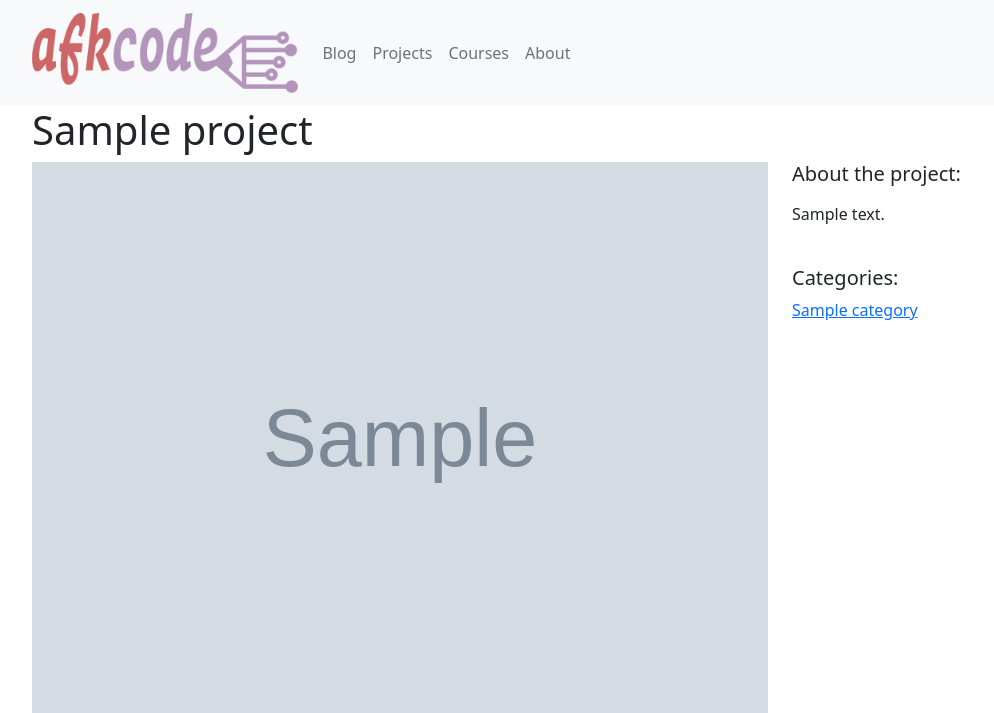
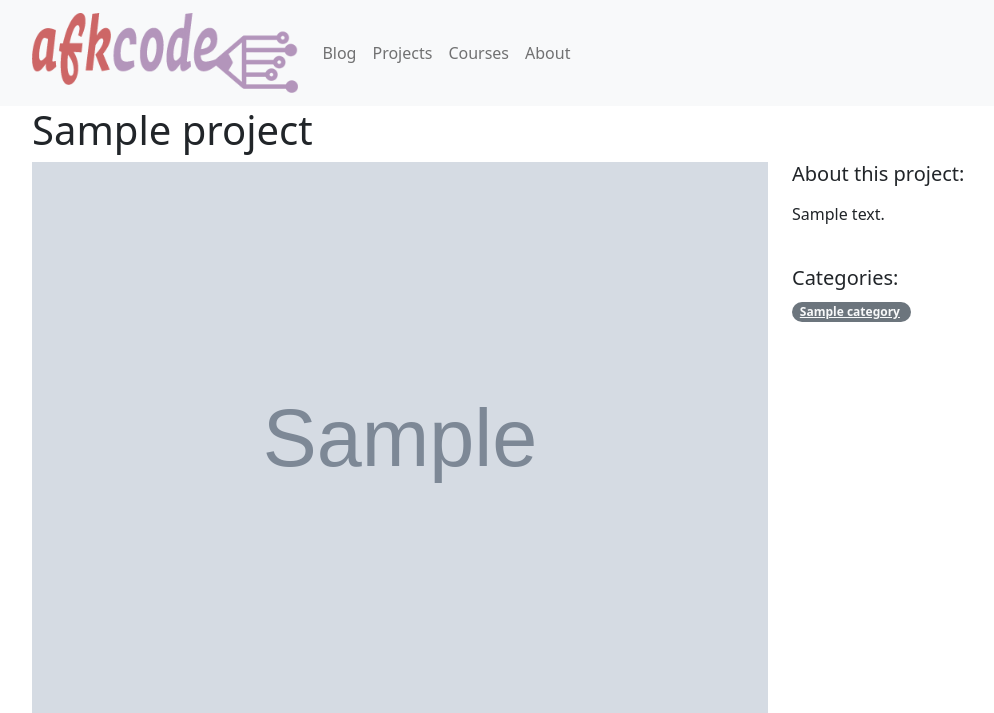
Before and after one commit to ababyduck/afkcode.com, a Django app: a page that uses projects/templates/project_detail.html in a window 1280 px wide. Shown: the top 713 px of the page, without its empty margins (50-1044 px from the left). Run offline with Django 4.2, Linux system fonts and the light colour scheme; tables that the repository leaves empty hold one stand-in row (values such as "Sample post"); grey boxes marked "Sample" are stand-in pictures; parts of the project's set-up code (start-up, migrations or seed data) failed here and were passed over.

Commit message:
Add syntax highlighting to post detail template, pillify categories

```diff
--- a/blog/templates/blog_index.html
+++ b/blog/templates/blog_index.html
@@ -18,8 +18,10 @@
     <h2><a href="{% url 'blog_detail' year=post.created_on.year month=post.created_on.month pk=post.pk slug=post.slug %}">{{ post.title }}</a></h2>
     <small>
         {{ post.created_on.date }} |&nbsp; Categories:&nbsp;
-        {% for category in post.categories.all %}
-            <a href="{% url 'blog_category' category.name %}">{{ category.name }}</a>&nbsp;
+        {% for category in post.categories.all|dictsort:'name' %}
+            <span class="badge rounded-pill bg-secondary">
+                <a class="link-light" href="{% url 'blog_category' category.name %}">{{ category.name }}</a>&nbsp;
+            </span>
         {% endfor %}
     </small>
     <div id="body_{{ post.slug }}">
--- a/projects/templates/project_detail.html
+++ b/projects/templates/project_detail.html
@@ -10,14 +10,16 @@
         <img src="{% get_media_prefix %}{{ project.image.name }}" alt="{{ project.image_alt_text }}" width="100%">
     </div>
     <div class="col-md-4">
-        <h5>About the project:</h5>
+        <h5>About this project:</h5>
         <p>{{ project.description | safe | linebreaks }}</p>
         <br>
         <h5>Categories:</h5>
         <ul class="list-inline">
         {% for category in project.categories.all %}
             <li class="list-inline-item">
-                <a href="{% url 'blog_category' category.name %}">{{ category.name }}</a> &nbsp;
+                <span class="badge rounded-pill bg-secondary">
+                    <a class="link-light" href="{% url 'blog_category' category.name %}">{{ category.name }}</a>&nbsp;
+                </span>
             </li>
         {% endfor %}
         </ul>
```
Also changed, not shown: blog/templates/blog_category.html (+10 -4 lines), blog/templates/blog_detail.html (+10 -1 lines).
